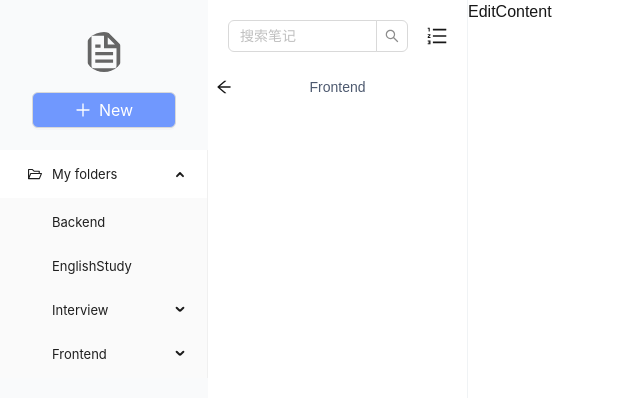
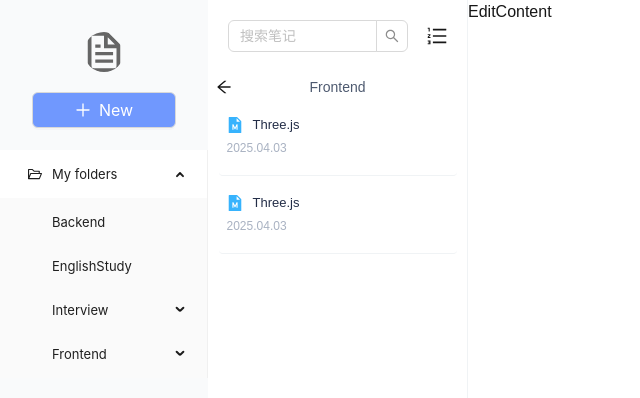
Before and after one commit to greenhandCarl/next-note, a Next.js app: page / in a window 1280 px wide. Shown: the top 398 px of the page, without its empty margins (0-640 px from the left). Built offline with nearby package versions, Linux system fonts and the light colour scheme; what @ant-design/nextjs-registry would draw is missing.

Commit message:
add file list

```diff
--- a/package.json
+++ b/package.json
@@ -12,9 +12,12 @@
     "@ant-design/icons": "~5.6.1",
     "@ant-design/nextjs-registry": "^1.1.0",
     "antd": "^5.27.3",
+    "classnames": "^2.5.1",
+    "dayjs": "^1.11.19",
     "next": "15.5.2",
     "react": "19.1.0",
-    "react-dom": "19.1.0"
+    "react-dom": "19.1.0",
+    "uuid": "^13.0.0"
   },
   "devDependencies": {
     "@eslint/eslintrc": "^3",
--- /dev/null
+++ b/src/app/main/file-menu/component/file-list.module.css
@@ -0,0 +1,129 @@
+.list {
+  display: flex;
+  flex-direction: column;
+  align-items: center;
+
+  .backTitle {
+      display: flex;
+      justify-content: center;
+      width: 100%;
+      align-items: center;
+      height: 30px;
+      position: relative;
+
+      .backArrow {
+          position: absolute;
+          z-index: 10;
+          left: 8px;
+          top: 50%;
+          transform: translateY(-50%);
+          width: 20px;
+          height: 20px;
+          cursor: pointer;
+      }
+
+      .folderTitle {
+          font-size: 14px;
+          color: #4e5a70;
+      }
+  }
+
+  .empty {
+      padding-top: 200px;
+      display: flex;
+      flex-direction: column;
+      align-items: center;
+
+      .emptyIcon {
+          width: 140px;
+          height: 140px;
+      }
+
+      .emptyText {
+          font-size: 14px;
+          color: #7a8599;
+      }
+
+      .newBtn {
+          margin-top: 12px;
+          width: 88px;
+          height: 32px;
+          display: flex;
+          align-items: center;
+          justify-content: center;
+          color: #fff;
+          font-size: 14px;
+          background-color: #5b89fe;
+          border-radius: 4px;
+          cursor: pointer;
+      }
+  }
+
+  .item {
+      width: 238px;
+      height: 74px;
+      box-sizing: border-box;
+      margin-bottom: 4px;
+      border-radius: 4px;
+      padding: 13px 8px;
+      border-bottom: 1px solid #f0f3f5;
+      position: relative;
+
+      .more {
+          position: absolute;
+          z-index: 10;
+          top: 13px;
+          right: 8px;
+          width: 20px;
+          height: 20px;
+          display: none;
+      }
+
+      &:hover {
+          background-color: var(--fill-2);
+          .more {
+              display: inline-block;
+          }
+      }
+
+      &.selected {
+          background-color: var(--fill-2);
+      }
+
+      .title {
+          display: flex;
+          cursor: pointer;
+
+          .folderIcon  {
+              width: 20px;
+              height: 20px;
+              color: #ffbc4c;
+          }
+          .fileIcon {
+              width: 20px;
+              height: 20px;
+              color: #37b3fd;
+          }
+          .titleText {
+              padding-left: 6px;
+              color: #232d47;
+              font-size: 13px;
+              font-weight: 500;
+
+              &:hover{
+                  text-decoration: underline;
+              }
+          }
+          .titleInput {
+              padding: 0;
+              padding-left: 6px;
+          }
+      }
+
+      .date {
+          padding-top: 4px;
+          font-size: 12px;
+          color: #a9b2c2;
+      }
+  }
+}
--- a/src/app/main/file-menu/component/file-list.tsx
+++ b/src/app/main/file-menu/component/file-list.tsx
@@ -1,3 +1,34 @@
-const FileList = () => {}
+import style from './file-list.module.css'
+import { FileMarkdownFilled } from '@ant-design/icons';
+import classNames from 'classnames';
+
+const FileList= () => {
+
+  return <>
+    <ul className={style.list}>
+      {/* <li className={style.empty}>
+        <img className={style.emptyIcon} src={require('/static/menus/empty_note.png')} alt="empty" />
+        <div className={style.emptyText}>没有找到文件</div>
+        <div className={style.newBtn} onClick={onNewClick}>新建笔记</div>
+      </li> */}
+      <li className={classNames(style.item)}>
+        <div className={style.title}>
+            <FileMarkdownFilled className={style.fileIcon} />
+            <span className={style.titleText}>Three.js</span>
+        </div>
+        <div className={style.date}>2025.04.03</div>
+      </li>
+      <li className={classNames(style.item)}>
+        <div className={style.title}>
+            <FileMarkdownFilled className={style.fileIcon} />
+            <span className={style.titleText}>Three.js</span>
+        </div>
+        <div className={style.date}>2025.04.03</div>
+      </li>
+    </ul>
+  </>
+}
+
+
 
 export default FileList;
--- a/src/app/main/file-menu/index.tsx
+++ b/src/app/main/file-menu/index.tsx
@@ -1,12 +1,14 @@
 import style from './file.module.css'
 import SearchBar from './component/search-bar';
 import MenuTitle from './component/menu-title';
+import FileList from './component/file-list';
 
 const FileMenu = () => {
   return (
     <div className={style.menusContainer}>
       <SearchBar />
       <MenuTitle />
+      <FileList />
     </div>
   );
 };
```
Also changed, not shown: 1 other file (tests, documents, lock files or other folders).
